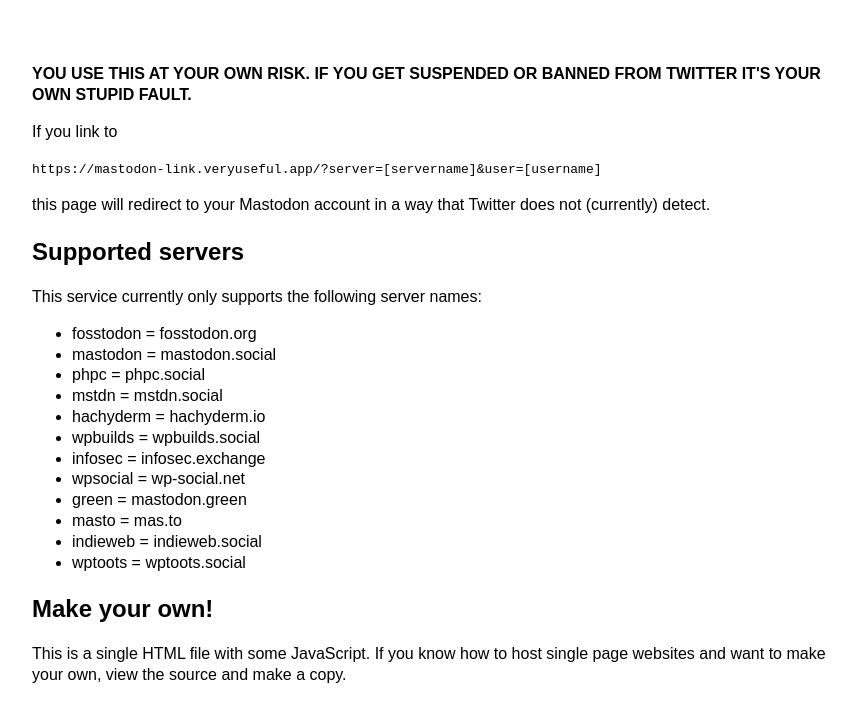
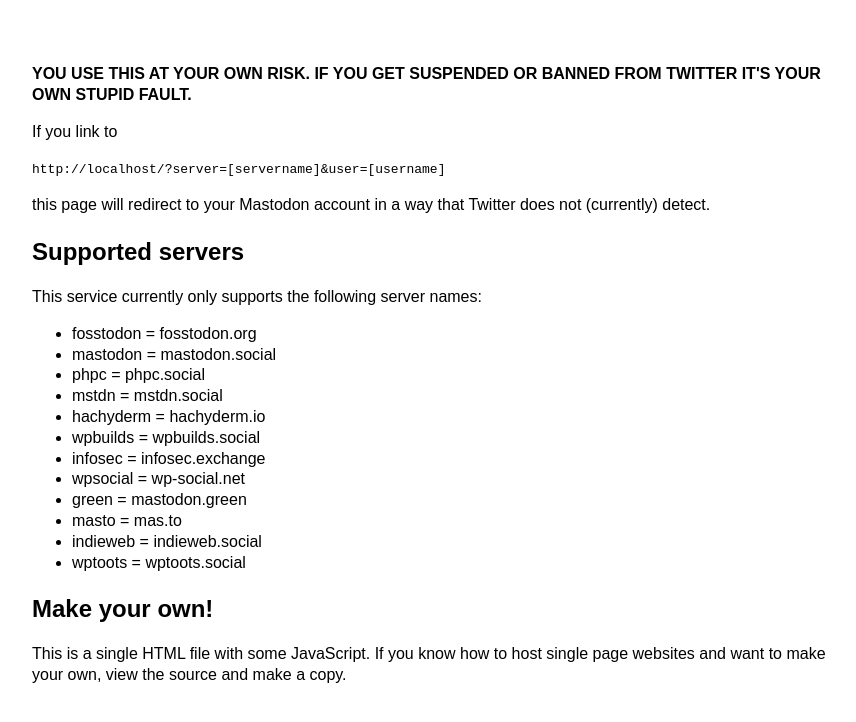
Before and after one commit to rosswintle/mastodon-link, a plain HTML site: page index.html in a window 1280 px wide. Shown: the whole page, without its empty margins (208-1064 px from the left). Drawn offline with Linux system fonts and the light colour scheme.

Commit message:
Don't hard code the URL

```diff
--- a/index.html
+++ b/index.html
@@ -11,7 +11,7 @@
     <div id="yes" style="display:none; max-width: 800px; margin: 0 auto; line-height: 1.3;">
         <p><strong>YOU USE THIS AT YOUR OWN RISK. IF YOU GET SUSPENDED OR BANNED FROM TWITTER IT'S YOUR OWN STUPID FAULT.</strong></p>
         <p>If you link to</p>
-        <p><code>https://mastodon-link.veryuseful.app/?server=[servername]&user=[username]</code></p>
+        <p><code><span id="hostname">https://example.com/</span>?server=[servername]&user=[username]</code></p>
         <p>this page will redirect to your Mastodon account in a way that Twitter does not (currently) detect.</p>
         <h2>Supported servers</h2>
         <p>This service currently only supports the following server names:</p>
@@ -49,6 +49,13 @@
             const user = urlParams.get('user');
 
             if (! server || ! user || ! instances[server]) {
+                // Get hostname from URL
+                const hostname = window.location.hostname;
+                // Get protocol from URL
+                const protocol = window.location.protocol;
+                // Set hostname in HTML
+                document.getElementById('hostname').innerHTML = `${protocol}//${hostname}/`;
+
                 Object.keys(instances).forEach((key) => {
                     document.getElementById('instances').innerHTML += `<li>${key} = ${instances[key]}</li>`;
                 });
```
